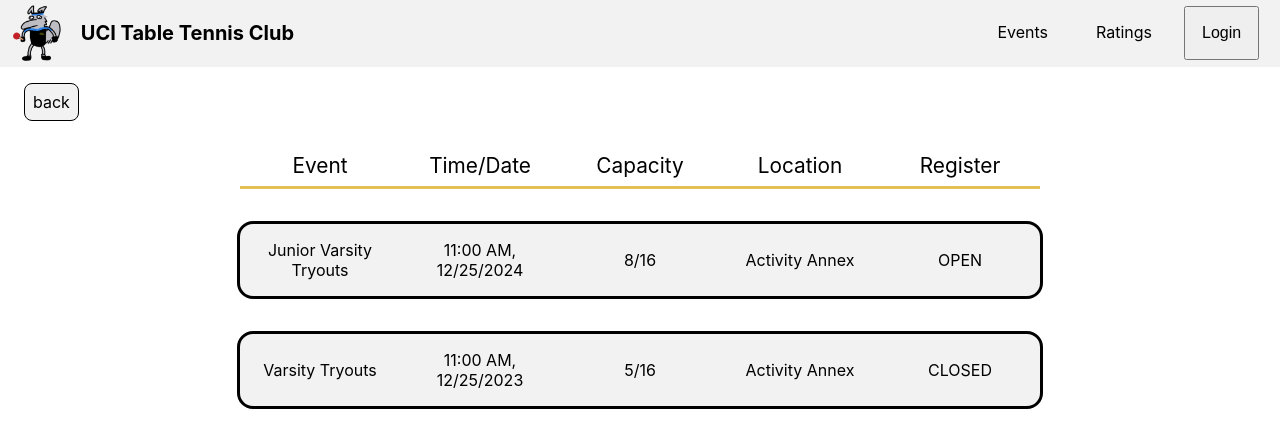
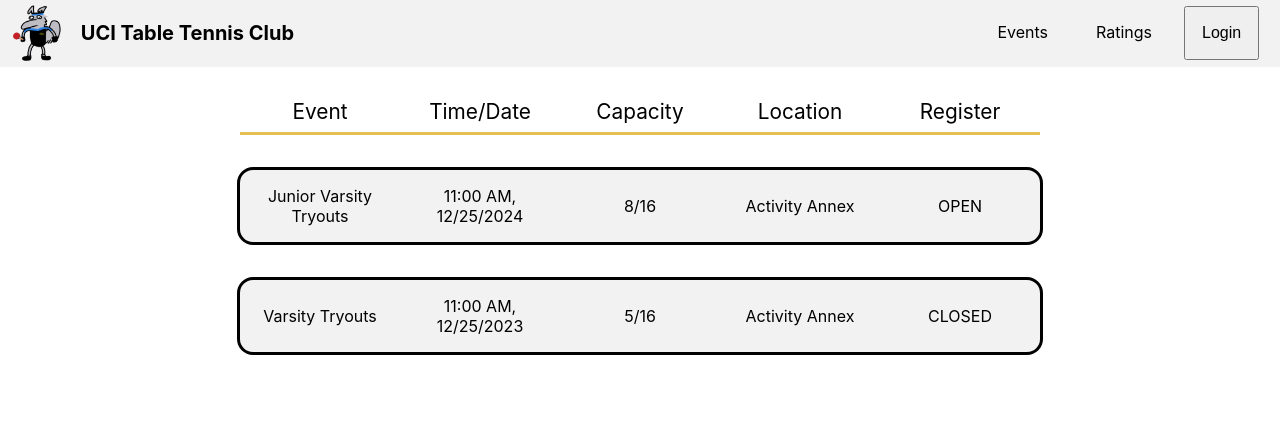
Before and after one commit to hkprogrammer/ucitt, a React (Create React App) app in the folder front/: page / in a window 1280 px wide. Shown: the top 448 px of the page. Built offline with nearby package versions, Linux system fonts and the light colour scheme.

Commit message:
started work on event bracket

```diff
--- a/front/src/pages/EventBracket.js
+++ b/front/src/pages/EventBracket.js
@@ -1,9 +1,32 @@
 import React from 'react';
 import './EventBracket.css';
+import Button from '../Components/Button';
 
-function EventBracket() {
+function EventBracket(props) {
+    /*
+    *   Takes 1 prop called event with the following attributes:
+    *   All props.event.xxxx are strings
+    *
+    *   props.event.name          EX: "Regionals"
+    *   props.event.time          EX: "10:00 AM"
+    *   props.event.date          EX: "12/25/2023"
+    *   props.event.capacity      EX: "5/16"
+    *   props.event.location      EX: "Santa Monica College"
+    *
+    *   props.event.registrationCloseDate EX: "12/25/2023 10:00";
+    *       ^ MUST BE IN "MM/DD/YYYY HH:MM" form
+    */
+
   return (
-    <div>EventBracket</div>
+    <div className='eventbracket-container'>
+        <div className='back-button'>
+            <Button
+                text="❮ Back"
+                href="../"
+            />
+        </div>
+        EventBracket
+    </div>
   )
 }
 
--- a/front/src/pages/Events.js
+++ b/front/src/pages/Events.js
@@ -1,7 +1,6 @@
 import React, {useState} from 'react';
 import './Events.css';
 import Event from '../Components/Event';
-import Button from '../Components/Button';
 
 function Events(props) {
     // props.events == array of event json
@@ -15,12 +14,6 @@ function Events(props) {
     window.addEventListener('resize', hideInfo);
     return (
         <div className="events-container">
-            <div className='back-button'>
-                <Button
-                    text="back"
-                    href="../"
-                />
-            </div>
             <div className="events-header">
                 <div className="events-header-item" id="events-header-item-start">Event</div>
                 <div className={isMobile ?  "events-unnecessary": "events-header-item"}>Time/Date</div>
```
Also changed, not shown: front/src/App.js (+16 -2 lines).
